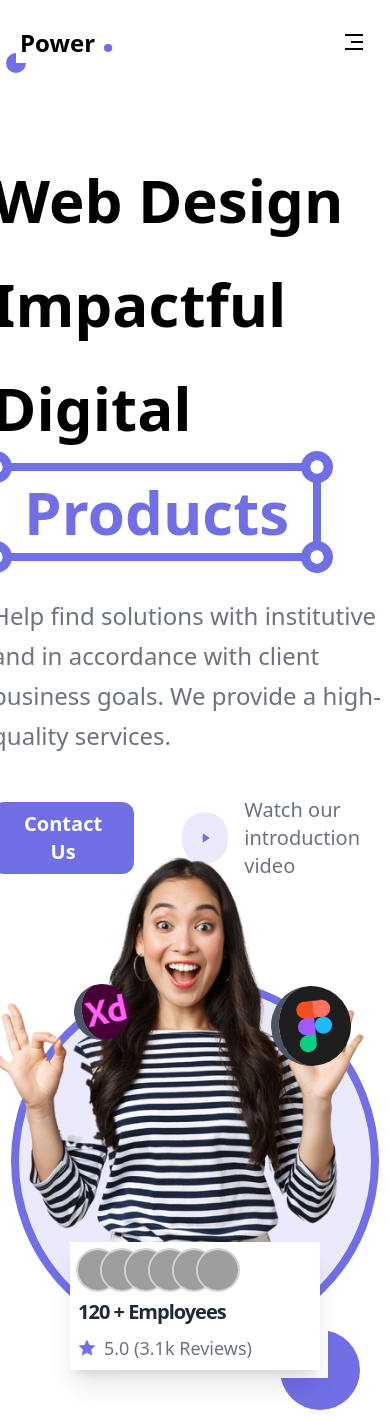
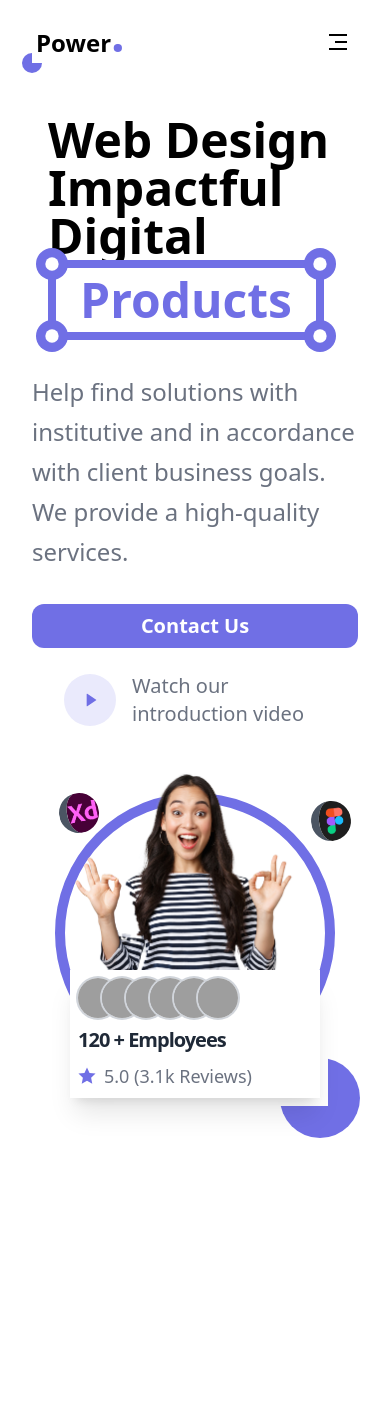
Before and after one commit to jleonardod/Landing, a React (Vite) app: page / in a window 390 px wide. After the commit the page ends 1146 px from the top, so only its background shows below. Built offline with nearby package versions, Linux system fonts and the light colour scheme; grey boxes are pictures that could not be loaded.

Commit message:
Hero reponsive finalizado

```diff
--- a/src/components/Header.jsx
+++ b/src/components/Header.jsx
@@ -1,45 +1,47 @@
-import React, { useState } from "react"
-//Icons
-import { RiCheckboxBlankCircleFill, RiCloseLine, RiMenu3Fill } from "react-icons/ri";
+import React, { useState } from "react";
+// Icons
+import {
+  RiCheckboxBlankCircleFill,
+  RiMenu3Fill,
+  RiCloseLine,
+} from "react-icons/ri";
 
 const Header = () => {
-  const [showMenu, setShowMenu] = useState(false)
-  return(
-    <header className="flex items-center justify-between xl:justify-start w-full px-4 py-8 h-[10vh] z-50">
-      <div className="xk:w-1/6 text-center -mt-4">
+  const [showMenu, setShowMenu] = useState(false);
+  return (
+    <header className="flex items-center justify-between xl:justify-start w-full py-4 px-8 h-[10vh] z-50">
+      <div className="xl:w-1/6 text-center -mt-4">
         <a href="#" className="text-2xl font-bold relative p-1 bg-white">
-          Power <span className="text-primary text-5xl">.</span>{" "}
+          Power<span className="text-primary text-5xl">.</span>{" "}
           <RiCheckboxBlankCircleFill className="absolute -left-3 -bottom-3 text-primary -z-10" />
         </a>
       </div>
       <nav
         className={`fixed bg-white w-[80%] md:w-[40%] xl:w-full h-full ${
           showMenu ? "left-0" : "-left-full"
-          } top-0 xl:static flex-1 flex flex-col xl:flex-row items-center justify-center gap-10
-          transition-all duration-500`}
+        } top-0 xl:static flex-1 flex flex-col xl:flex-row items-center justify-center gap-10 transition-all duration-500 z-50`}
       >
-
-        <a href="#" className="">
+        <a href="#home" className="">
           Home
         </a>
-        <a href="#" className="">
+        <a href="#aboutUs" className="">
           About Us
         </a>
-        <a href="#" className="">
+        <a href="#services" className="">
           Services
         </a>
-        <a href="#" className="">
+        <a href="#aboutUs" className="">
           Products
         </a>
       </nav>
       <button
         onClick={() => setShowMenu(!showMenu)}
-        className=" xl:hidden text-2xl p-2"
+        className="xl:hidden text-2xl p-2"
       >
         {showMenu ? <RiCloseLine /> : <RiMenu3Fill />}
       </button>
     </header>
-  )
-}
+  );
+};
 
-export default Header
+export default Header;
--- a/src/components/Hero.jsx
+++ b/src/components/Hero.jsx
@@ -1,15 +1,15 @@
 import React from "react"
-import { RiCheckboxBlankCircleFill, RiCheckboxBlankFill, RiPlayFill, RiStarFill } from "react-icons/ri"
+import { RiCheckboxBlankCircleFill, RiPlayFill, RiStarFill } from "react-icons/ri"
 
 const Hero = () => {
   return(
-    <section className="h-[90vh] grid grid-cols-1 md:grid-cols-8">
+    <section className="min-h-[90vh] grid grid-cols-1 xl:grid-cols-8">
       {/* Information */}
-      <div className="md:col-span-5 flex items-center justify-center p-16">
+      <div className="md:col-span-5 flex items-center justify-center p-8 xl:p-16">
         <div className="flex flex-col gap-8">
-          <h1 className="text-6xl font-bold leading-[6.5rem]">
+          <h1 className="text-5xl xl:text-7xl font-bold xl:leading-[7rem] ml-[1rem]">
             Web Design Impactful Digital {" "}
-            <span className="text-primary py-0 px-6 border-8 border-primary relative">
+            <span className="text-primary py-2 px-6 border-8 border-primary relative inline-block">
               Products
               <RiCheckboxBlankCircleFill className="text-white text-base absolute -left-5 -top-5 p-2 bg-primary rounded-full box-content" />
               <RiCheckboxBlankCircleFill className="text-white text-base absolute -right-5 -top-5 p-2 bg-primary rounded-full box-content" />
@@ -20,11 +20,11 @@ const Hero = () => {
           <p className="text-gray-500 text-2xl leading-[2.5rem]">
             Help find solutions with institutive and in accordance with client business goals. We provide a high-quality services.
           </p>
-          <div className="flex items-center gap-4">
-            <button className="bg-primary text-white py-2 px-8 rounded-xl text-xl font-bold">
+          <div className="flex flex-col md:flex-row items-center gap-4">
+            <button className="xl:w-60 w-full bg-primary text-white py-2 px-8 rounded-xl text-xl font-bold">
               Contact Us
             </button>
-            <button className="flex items-center justify-start text-left gap-4 py-2 px-8 rounded-xl text-xl text-gray-500">
+            <button className="xl:w-100 w-full flex items-center justify-start text-left gap-4 py-2 px-8 rounded-xl text-xl text-gray-500">
               <RiPlayFill className="bg-secondary text-primary p-4 rounded-full box-content" /> Watch our <br /> introduction video
             </button>
           </div>
@@ -34,7 +34,7 @@ const Hero = () => {
       <div className="md:col-span-3 flex items-center justify-center relative">
         {/* Content image */}
         <div>
-          <img src="hero.png" className="w-[450px] h-[450px] object-cover -mt-28" />
+          <img src="hero.png" className="w-[250px] h-[250px] md:w-[450px] md:h-[450px] object-cover xl:-mt-28" />
           {/*<RiCheckboxBlankCircleFill className="absolute top-1/2 -translate-y-1/2 left-1/2 -translate-x-1/2 text-[380px] text-secondary bg-primary rounded-full -z-10" />*/}
           <div className="relative bg-white shadow-xl p-2 flex flex-col justify-center max-w-[250px] mx-auto gap-2 -mt-12">
             <div className="flex items-center">
@@ -70,16 +70,16 @@ const Hero = () => {
           </div>
         </div>
         {/* Circle */}
-        <div className="rounded-full p-44 bg-secondary absolute top-1/2 -translate-y-1/2 left-1/2 -translate-x-1/2 border-primary border-8 -z-10"></div>
+        <div className="absolute top-1/2 -translate-y-1/2 left-1/2 -translate-x-1/2 w-[280px] h-[280px] bg-white border-[10px] border-primary rounded-full -z-10"></div>
 
         {/* Logos */}
         <img
           src="figma.png"
-          className="w-20 h-20 object-cover rounded-full border-l-8 border-gray-600 absolute top-[8%] right-[10%] -rotate-6"
+          className="w-10 h-10 md:w-20 md:h-20 object-cover rounded-full border-l-8 border-gray-600 absolute top-[10%] xl:top-[10%] right-[10%] -rotate-6"
         />
         <img
           src="adobe.png"
-          className="w-14 h-14 object-cover rounded-full border-l-8 border-gray-600 absolute top-[7.5%] left-[19%] -rotate-12"
+          className="w-10 h-10 md:w-20 md:h-20 object-cover rounded-full border-l-8 border-gray-600 absolute top-[7.5%] left-[15%] -rotate-12"
         />
       </div>
     </section>
```
